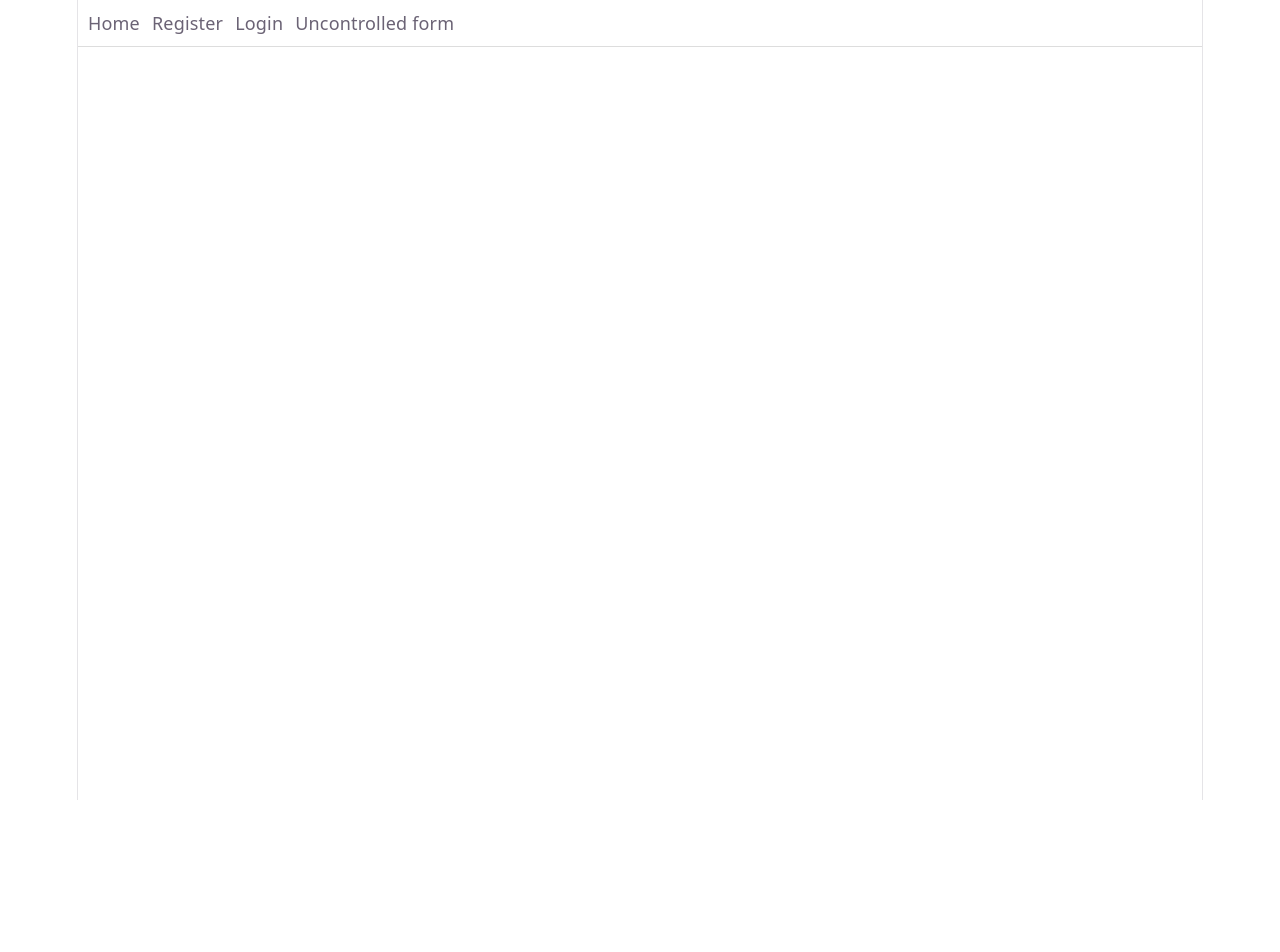
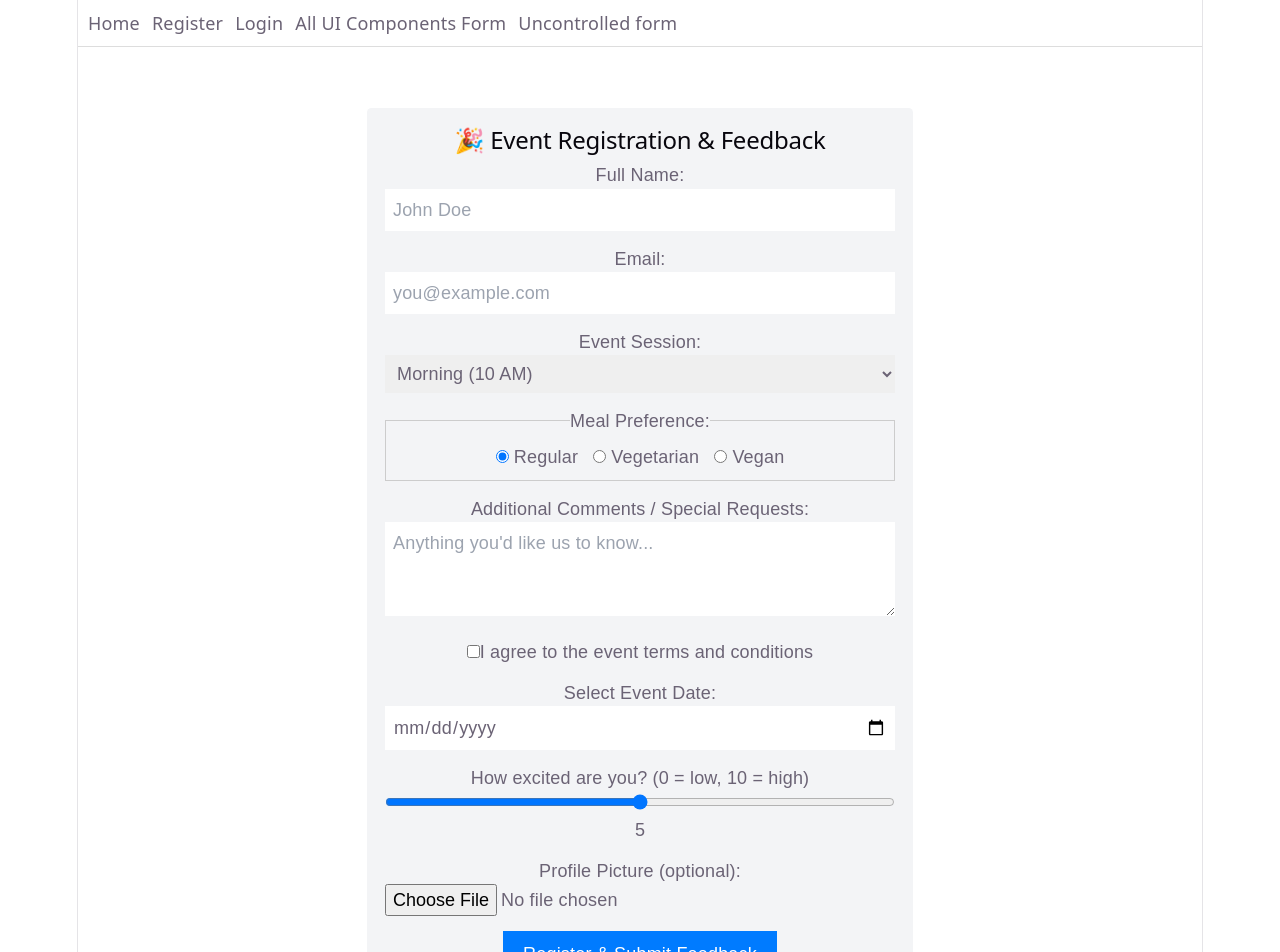
Before and after one commit to surendra190/React-register-login-form, a React (Vite) app: page /all_ui_components in a window 1280 px wide. Shown: the top 952 px of the page. Before the commit the page ends 800 px from the top, so only its background shows below. Built offline with nearby package versions, Linux system fonts and the light colour scheme.

Commit message:
Added a form with all ui component

```diff
--- a/src/App.jsx
+++ b/src/App.jsx
@@ -5,7 +5,7 @@ import { RegisterForm } from "./components/RegisterForm";
 import { LoginForm } from "./components/LoginForm";
 import Home from "./components/Home";
 import UncontrolledForm from "./components/UncontrolledForm";
-
+import AllComponentForm from "./components/AllComponentForm";
 function App() {
   return (
     <Router>
@@ -14,6 +14,7 @@ function App() {
           <Link to="/">Home</Link>
           <Link to="/register">Register</Link>
           <Link to="/login">Login</Link>
+          <Link to="/all_ui_components">All UI Components Form</Link>
           <Link to="/uncontrolled">Uncontrolled form </Link>
         </nav>
       </header>
@@ -23,6 +24,7 @@ function App() {
           <Route path="/" element={<Home />} />
           <Route path="/register" element={<RegisterForm />} />
           <Route path="/login" element={<LoginForm />} />
+          <Route path="/all_ui_components" element={<AllComponentForm />} />
           <Route path="/uncontrolled" element={<UncontrolledForm />} />
         </Routes>
       </main>
--- /dev/null
+++ b/src/components/AllComponentForm.jsx
@@ -0,0 +1,302 @@
+import React, { useState } from "react";
+
+const EventRegistrationForm = () => {
+  // State for all form fields
+  const [formData, setFormData] = useState({
+    fullName: "",
+    email: "",
+    eventSession: "morning", // select
+    mealPreference: "regular", // radio
+    comments: "",
+    agreeTerms: false, // checkbox
+    eventDate: "", // calendar (date picker)
+    excitement: 5, // range slider (extra)
+    profilePicture: null, // file upload (extra)
+  });
+
+  const [errors, setErrors] = useState({});
+  const [submitted, setSubmitted] = useState(null);
+
+  // Handle change for text/select/checkbox/radio/range/date
+  const handleChange = (e) => {
+    const { name, type, value, checked, files } = e.target;
+    if (type === "checkbox") {
+      setFormData((prev) => ({ ...prev, [name]: checked }));
+    } else if (type === "file") {
+      setFormData((prev) => ({ ...prev, [name]: files[0] }));
+    } else {
+      setFormData((prev) => ({ ...prev, [name]: value }));
+    }
+    // Clear error for this field when user types
+    if (errors[name]) setErrors((prev) => ({ ...prev, [name]: "" }));
+  };
+
+  // Validation
+  const validate = () => {
+    const newErrors = {};
+    if (!formData.fullName.trim()) newErrors.fullName = "Full name is required";
+    if (!formData.email.trim()) newErrors.email = "Email is required";
+    else if (!/\S+@\S+\.\S+/.test(formData.email))
+      newErrors.email = "Email is invalid";
+    if (!formData.eventDate)
+      newErrors.eventDate = "Please select an event date";
+    if (!formData.agreeTerms)
+      newErrors.agreeTerms = "You must agree to the terms";
+    return newErrors;
+  };
+
+  const handleSubmit = (e) => {
+    e.preventDefault();
+    const validationErrors = validate();
+    if (Object.keys(validationErrors).length > 0) {
+      setErrors(validationErrors);
+      return;
+    }
+    // Save submitted data and optionally reset form
+    setSubmitted(formData);
+    console.log("Form Data:", formData);
+    // reset form (optional)
+    setFormData({
+      fullName: "",
+      email: "",
+      eventSession: "morning",
+      mealPreference: "regular",
+      comments: "",
+      agreeTerms: false,
+      eventDate: "",
+      excitement: 5,
+      profilePicture: null,
+    });
+  };
+
+  return (
+    <div className="bg-gray-100 flex-column p-4 w-1/2 mx-auto mt-10 rounded">
+      <form
+        onSubmit={handleSubmit}
+        style={{ maxWidth: "600px", margin: "0 auto", fontFamily: "Arial" }}
+      >
+        <h2>🎉 Event Registration & Feedback</h2>
+
+        {/* --- Text Input (Full Name) --- */}
+        <div style={{ marginBottom: "15px" }}>
+          <label>
+            Full Name:{" "}
+            <input
+              type="text"
+              name="fullName"
+              value={formData.fullName}
+              onChange={handleChange}
+              placeholder="John Doe"
+              style={{ width: "100%", padding: "8px" }}
+            />
+          </label>
+          {errors.fullName && (
+            <div style={{ color: "red", fontSize: "14px" }}>
+              {errors.fullName}
+            </div>
+          )}
+        </div>
+
+        {/* --- Email Input (another text input) --- */}
+        <div style={{ marginBottom: "15px" }}>
+          <label>
+            Email:{" "}
+            <input
+              type="email"
+              name="email"
+              value={formData.email}
+              onChange={handleChange}
+              placeholder="you@example.com"
+              style={{ width: "100%", padding: "8px" }}
+            />
+          </label>
+          {errors.email && (
+            <div style={{ color: "red", fontSize: "14px" }}>{errors.email}</div>
+          )}
+        </div>
+
+        {/* --- Select Dropdown --- */}
+        <div style={{ marginBottom: "15px" }}>
+          <label>
+            Event Session:
+            <select
+              name="eventSession"
+              value={formData.eventSession}
+              onChange={handleChange}
+              style={{ width: "100%", padding: "8px" }}
+            >
+              <option value="morning">Morning (10 AM)</option>
+              <option value="afternoon">Afternoon (2 PM)</option>
+              <option value="evening">Evening (6 PM)</option>
+            </select>
+          </label>
+        </div>
+
+        {/* --- Radio Buttons (Meal Preference) --- */}
+        <fieldset
+          style={{
+            marginBottom: "15px",
+            border: "1px solid #ccc",
+            padding: "10px",
+          }}
+        >
+          <legend>Meal Preference:</legend>
+          <label style={{ marginRight: "15px" }}>
+            <input
+              type="radio"
+              name="mealPreference"
+              value="regular"
+              checked={formData.mealPreference === "regular"}
+              onChange={handleChange}
+            />{" "}
+            Regular
+          </label>
+          <label style={{ marginRight: "15px" }}>
+            <input
+              type="radio"
+              name="mealPreference"
+              value="vegetarian"
+              checked={formData.mealPreference === "vegetarian"}
+              onChange={handleChange}
+            />{" "}
+            Vegetarian
+          </label>
+          <label>
+            <input
+              type="radio"
+              name="mealPreference"
+              value="vegan"
+              checked={formData.mealPreference === "vegan"}
+              onChange={handleChange}
+            />{" "}
+            Vegan
+          </label>
+        </fieldset>
+
+        {/* --- Textarea --- */}
+        <div style={{ marginBottom: "15px" }}>
+          <label>
+            Additional Comments / Special Requests:
+            <textarea
+              name="comments"
+              value={formData.comments}
+              onChange={handleChange}
+              rows="3"
+              style={{ width: "100%", padding: "8px" }}
+              placeholder="Anything you'd like us to know..."
+            ></textarea>
+          </label>
+        </div>
+
+        {/* --- Checkbox (Agree to Terms) --- */}
+        <div style={{ marginBottom: "15px" }}>
+          <label>
+            <input
+              type="checkbox"
+              name="agreeTerms"
+              checked={formData.agreeTerms}
+              onChange={handleChange}
+            />
+            I agree to the event terms and conditions
+          </label>
+          {errors.agreeTerms && (
+            <div style={{ color: "red", fontSize: "14px" }}>
+              {errors.agreeTerms}
+            </div>
+          )}
+        </div>
+
+        {/* --- Calendar / Date Picker --- */}
+        <div style={{ marginBottom: "15px" }}>
+          <label>
+            Select Event Date:
+            <input
+              type="date"
+              name="eventDate"
+              value={formData.eventDate}
+              onChange={handleChange}
+              style={{ width: "100%", padding: "8px" }}
+            />
+          </label>
+          {errors.eventDate && (
+            <div style={{ color: "red", fontSize: "14px" }}>
+              {errors.eventDate}
+            </div>
+          )}
+        </div>
+
+        {/* --- Extra: Range Slider (Excitement Level) --- */}
+        <div style={{ marginBottom: "15px" }}>
+          <label>
+            How excited are you? (0 = low, 10 = high)
+            <input
+              type="range"
+              name="excitement"
+              min="0"
+              max="10"
+              value={formData.excitement}
+              onChange={handleChange}
+              style={{ width: "100%" }}
+            />
+            <span> {formData.excitement}</span>
+          </label>
+        </div>
+
+        {/* --- Extra: File Upload (Profile Picture) --- */}
+        <div style={{ marginBottom: "15px" }}>
+          <label>
+            Profile Picture (optional):
+            <input
+              type="file"
+              name="profilePicture"
+              accept="image/*"
+              onChange={handleChange}
+              style={{ width: "100%" }}
+            />
+          </label>
+          {formData.profilePicture && (
+            <span>Selected: {formData.profilePicture.name}</span>
+          )}
+        </div>
+
+        <button
+          type="submit"
+          style={{
+            padding: "10px 20px",
+            backgroundColor: "#007bff",
+            color: "white",
+            border: "none",
+            cursor: "pointer",
+          }}
+        >
+          Register & Submit Feedback
+        </button>
+      </form>
+
+      {/* Submitted result shown below form (same styled container) */}
+      <div
+        style={{
+          border: "1px solid black",
+          padding: "10px",
+          marginTop: "10px",
+          background: "white",
+        }}
+      >
+        <h5 className="font-bold">Submitted Form Data</h5>
+        {submitted ? (
+          <pre style={{ whiteSpace: "pre-wrap", margin: 0 }}>
+            {JSON.stringify(
+              submitted,
+              (key, value) => (key === "profilePicture" ? value?.name : value),
+              2,
+            )}
+          </pre>
+        ) : (
+          <div>No submission yet.</div>
+        )}
+      </div>
+    </div>
+  );
+};
+
+export default EventRegistrationForm;
```
